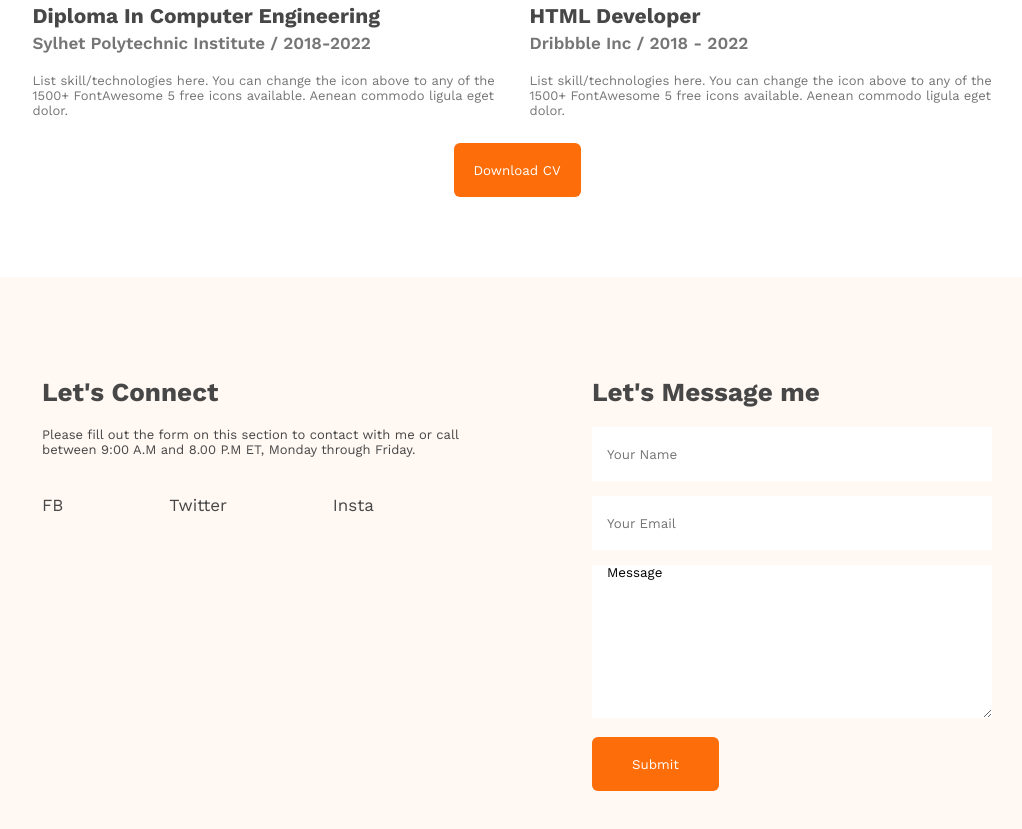
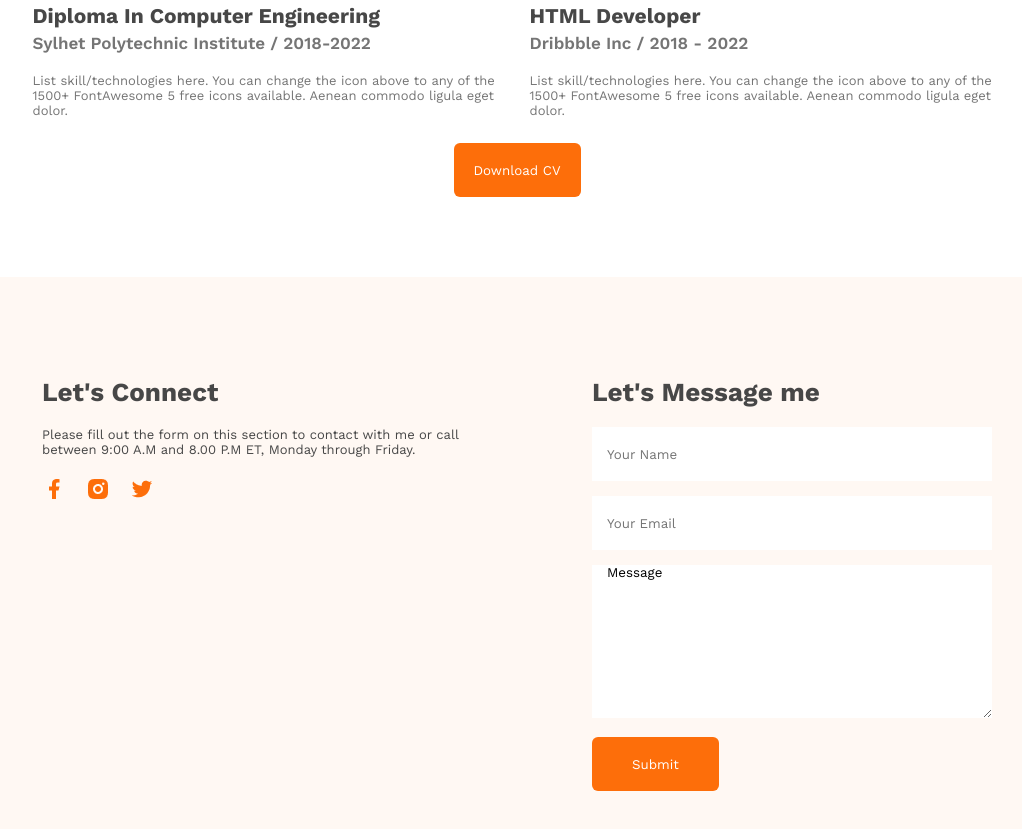
Before and after one commit to HasanTayeff/my-portfolio, a plain HTML site: page portfolio.html in a window 1280 px wide. Shown: the part 2587-3416 px from the top of the page, without its empty margins (123-1145 px from the left). Drawn offline with nearby package versions, Linux system fonts and the light colour scheme.

Commit message:
my portfolio

```diff
--- a/portfolio.css
+++ b/portfolio.css
@@ -532,6 +532,13 @@
 
 }
 
+.icon-gap{
+    display: flex;
+    gap: 20px;
+
+
+}
+
 .footer2{
     height: 400px;
     width: 400px;
--- a/portfolio.html
+++ b/portfolio.html
@@ -180,13 +180,11 @@
 
                 <h3 class="h3-style">Let's Connect</h3>
                 <p class="footer-p-style">Please fill out the form on this section to contact with me or call between 9:00 A.M and 8.00 P.M ET, Monday through Friday.</p>
-                <nav>
-                    <ul>
-                        <li><a href="">FB</a></li>
-                        <li><a href="">Twitter</a></li>
-                        <li><a href="">Insta</a></li>
-                    </ul>
-                </nav>
+                <div class="icon-gap">
+                    <a href=""><img src="images/icons/facebook.png" alt=""></a>
+                    <a href=""><img src="images/icons/insta.png" alt=""></a>
+                    <a href=""><img src="images/icons/twitter.png" alt=""></a>
+                </div>
             </section>
             <section class="footer2">
 
```
